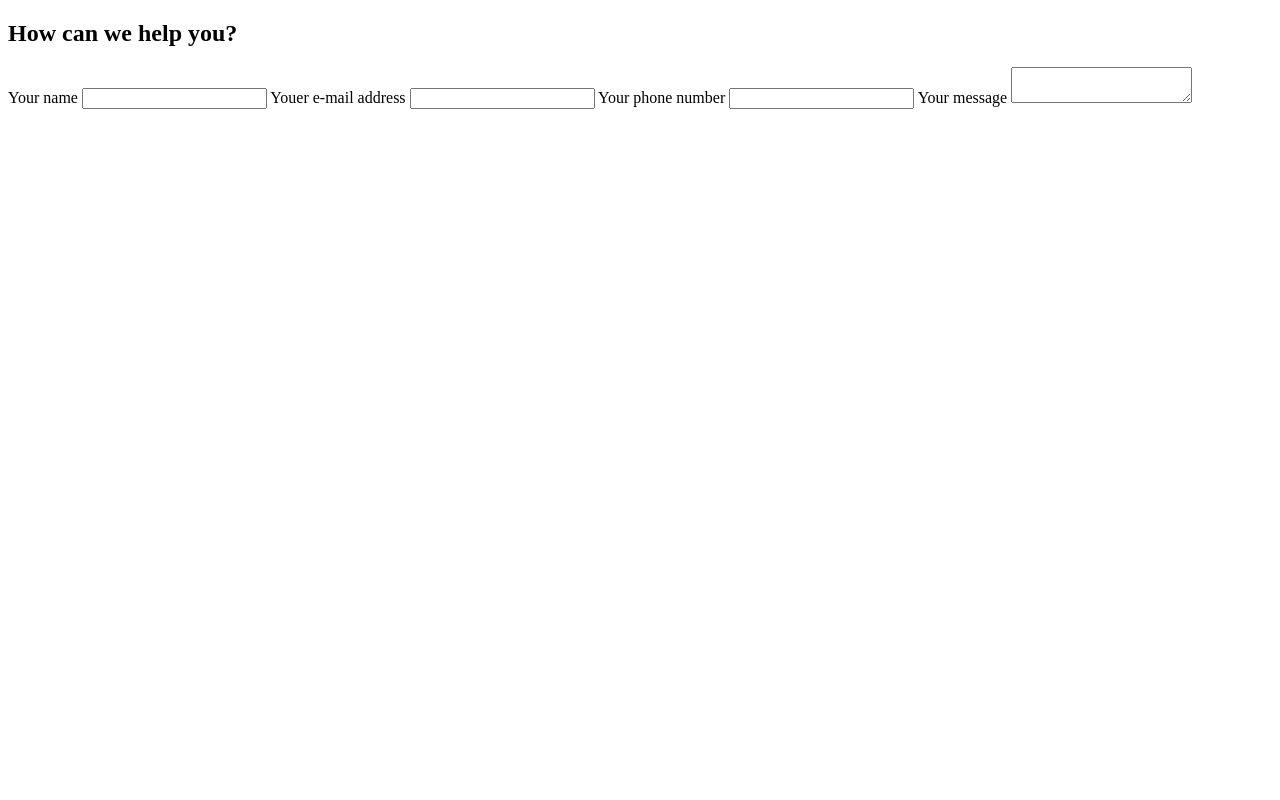
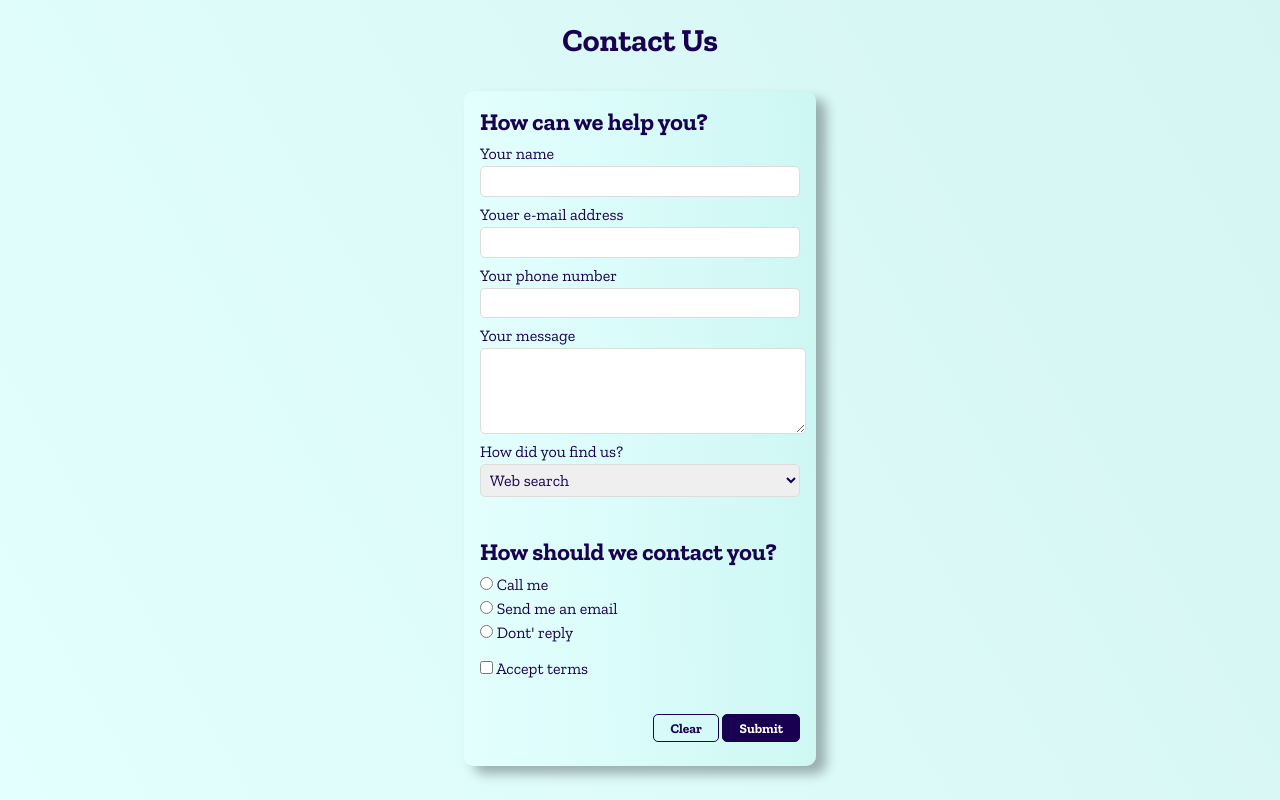
Before and after one commit to YChanov/form-examples, a plain HTML site: page index-challenge.html in a window 1280 px wide. Drawn offline with nearby package versions, Linux system fonts and the light colour scheme.

Commit message:
challenge finishing

```diff
--- a/index-challenge.html
+++ b/index-challenge.html
@@ -5,25 +5,64 @@
     <meta name="viewport"
           content="width=device-width, user-scalable=no, initial-scale=1.0, maximum-scale=1.0, minimum-scale=1.0">
     <meta http-equiv="X-UA-Compatible" content="ie=edge">
+    <link rel="preconnect" href="https://fonts.googleapis.com">
+    <link rel="preconnect" href="https://fonts.gstatic.com" crossorigin>
+    <link href="https://fonts.googleapis.com/css2?family=Zilla+Slab:wght@400;700&display=swap" rel="stylesheet">
+    <link rel="stylesheet" href="styles-challenge.css">
     <title>Forms Challenge</title>
 </head>
 <body>
-
+<h1>Contact Us</h1>
 <form action="">
-    <section>
+    <section class="personal-info">
         <h2>How can we help you?</h2>
         <label for="username">Your name</label>
-        <input type="text" name="user-name" id="username">
+        <input type="text" name="user-name" id="username" required />
 
         <label for="useremail">Youer e-mail address</label>
-        <input type="email" name="user-email" id="useremail">
+        <input type="email" name="user-email" id="useremail" />
 
         <label for="userphone">Your phone number</label>
-        <input type="tel" name="user-phone" id="userphone">
+        <input type="tel" name="user-phone" id="userphone" />
 
         <label for="message">Your message</label>
         <textarea name="message" id="message"></textarea>
 
+        <label for="contactSource">How did you find us?</label>
+        <select name="contact-source" id="contactSource" >
+            <option>Web search</option>
+            <option>Social Media</option>
+            <option>Other</option>
+        </select>
+
+    </section>
+
+    <section>
+        <h2>How should we contact you?</h2>
+        <div>
+            <input type="radio" name="reply-type" id="phonecall" required />
+            <label for="phonecall">Call me</label>
+        </div>
+        <div>
+            <input type="radio" name="reply-type" id="emailcontact" required />
+            <label for="emailcontact">Send me an email</label>
+        </div>
+        <div>
+            <input type="radio" name="reply-type" id="none" required />
+            <label for="none">Dont' reply</label>
+        </div>
+        <div>
+            <input type="checkbox" name="accept-terms" id="acceptterms" />
+            <label for="acceptterms">Accept terms</label>
+        </div>
+    </section>
+
+
+    <section id="buttons">
+        <div>
+            <button type="reset">Clear</button>
+            <button type="submit">Submit</button>
+        </div>
     </section>
 </form>
 </body>
--- /dev/null
+++ b/styles-challenge.css
@@ -0,0 +1,120 @@
+html{
+    box-sizing: border-box;
+    height: 100vh;
+    font-family: 'Zilla Slab', serif;
+    font-size: 16px;
+    color: rgb(25,0,80);
+}
+
+body {
+    margin: 0;
+    padding: 0;
+    background: linear-gradient(60deg, rgb(227,255,254), rgb(212, 245, 242));
+    box-sizing: border-box;
+}
+
+h1{
+    text-align: center;
+}
+
+form {
+    width: 20rem;
+    margin: 2rem auto;
+    background: linear-gradient(90deg, rgb(227,255,254), rgba(191, 245, 240, 0.46));
+    padding: 1rem;
+    border-radius: 10px;
+    box-shadow: 10px 8px 12px rgba(0,0,0,0.3);
+}
+
+section{
+    display: flex;
+    flex-direction: column;
+    margin-bottom: 2rem;
+}
+
+h2{
+    margin: 0 0 0.5rem 0;
+}
+
+input{
+    padding: 0.3rem;
+    font-family: inherit;
+    font-size: inherit;
+    border: 1px solid rgb(220, 220, 220);
+    border-radius: 5px;
+    color: inherit;
+    margin: 3px auto 8px auto;
+    box-sizing: border-box;
+}
+.personal-info input{
+    width: 100%;
+}
+
+input:focus,
+textarea:focus,
+select:focus
+{
+    outline: none;
+}
+
+textarea{
+    resize: vertical;
+    height: 5rem;
+    border: 1px solid rgb(220, 220, 220);
+    border-radius: 5px;
+    color: inherit;
+    margin: 3px auto 8px auto;
+    width: 100%;
+}
+
+select{
+    padding: 0.3rem;
+    font: inherit;
+    border: 1px solid rgb(220, 220, 220);
+    border-radius: 5px;
+    color: inherit;
+    margin: 3px auto 8px auto;
+    width: 100%;
+}
+
+#acceptterms{
+    margin-top: 15px;
+}
+
+#buttons{
+    justify-content: left;
+    align-items: end;
+    margin-bottom: 0.5rem;
+}
+
+button{
+    padding: 5px 16px;
+    border-radius: 5px;
+    border: 1px solid rgb(25,0,80);
+    font-family: inherit;
+    font-weight: 700;
+}
+
+
+
+button[type=submit]{
+    background-color: rgb(25,0,80);
+    color: white;
+}
+
+button[type=reset]{
+    color:  rgb(25,0,80);
+    background: rgba(191, 245, 240, 0.1);
+}
+
+button:hover{
+    cursor: pointer;
+}
+
+button[type=submit]:hover{
+    background-color: rgba(25, 0, 80, 0.73)
+}
+
+button[type=reset]:hover{
+    background-color: rgb(186, 248, 243)
+}
```
